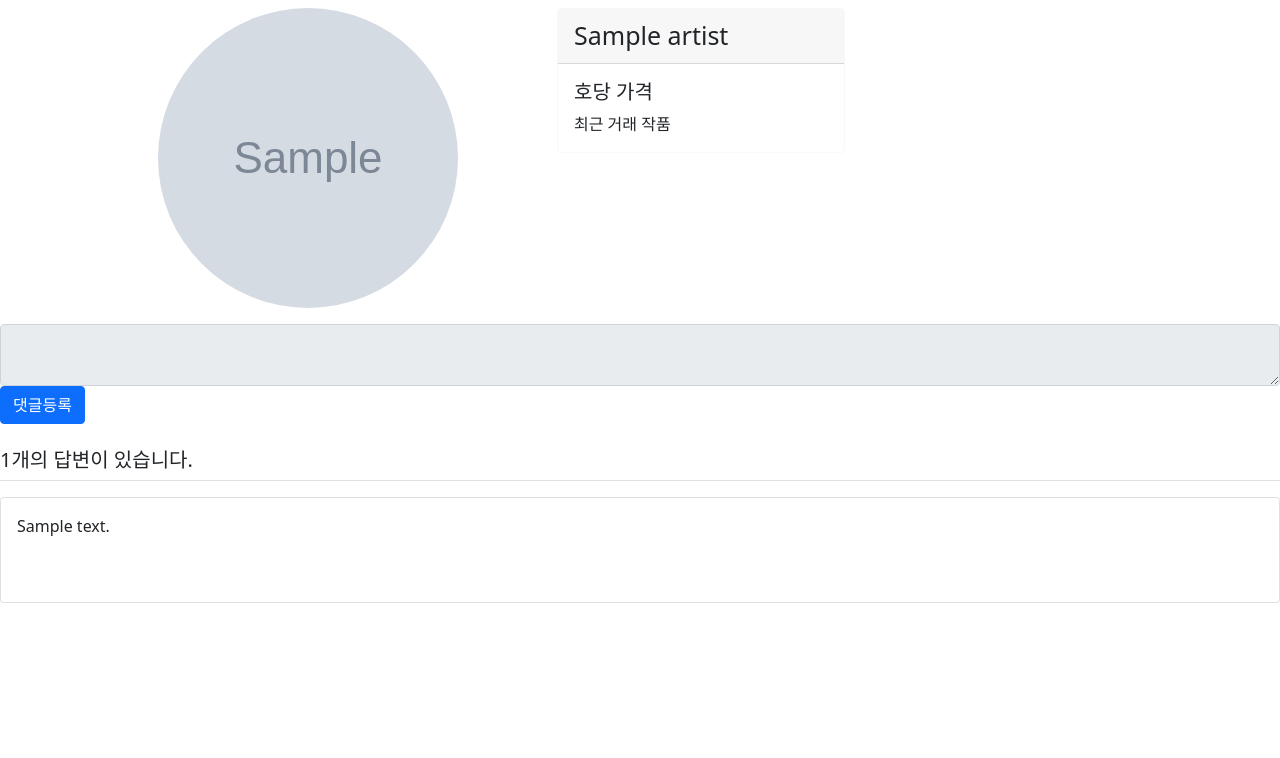
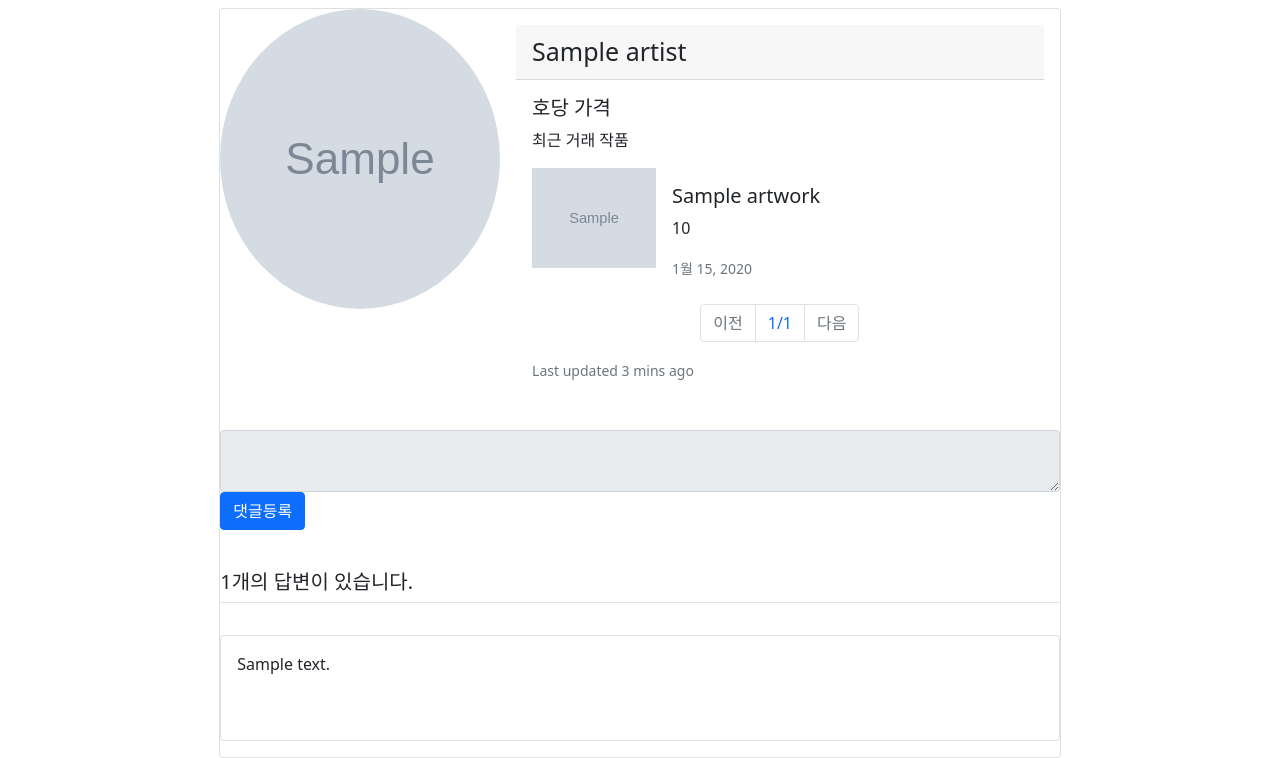
Before and after one commit to Jaekwand/recyKUle, a Django app: page /artist/1/ in a window 1280 px wide. Shown: the part 67-825 px from the top of the page. Before the commit the page ends 670 px from the top, so only its background shows below. Run offline with Django 3.2, Linux system fonts and the light colour scheme; tables that the repository leaves empty hold one stand-in row (values such as "Sample post"); grey boxes marked "Sample" are stand-in pictures.

Commit message:
작가 상세페이지 최근 거래 내역

```diff
--- a/price/views.py
+++ b/price/views.py
@@ -3,6 +3,8 @@ from django.http import JsonResponse
 from price.models import ArtWork, Artist
 from price.forms import ArtistCommentsForm
 from django.utils import timezone
+from django.core.paginator import Paginator
+
 
 
 import json
@@ -18,9 +20,20 @@ def price_main(request):
 
 
 def price_artist(request, artist_id):
+    artwork = get_object_or_404(ArtWork, pk=artist_id)
     artist = get_object_or_404(Artist, pk=artist_id)
+    page = int(request.GET.get('p', 1)) #없으면 1로 지정
+
+    #최근 거래 내역
+    recent_trades = ArtWork.objects.order_by('-artwork_trade_date')
+    paginator = Paginator(recent_trades, 3) #한 페이지 당 몇개 씩 보여줄 지 지정
+    artworks = paginator.get_page(page)
     context = {
-        "artist": artist
+        "post": artwork,
+        "artist": artist,
+        # "recent_price": recent_trades,
+        "recent_trades": artworks,
+
     }
 
     return render(request, "price/price-artist.html", context)
--- a/templates/board/board_list.html
+++ b/templates/board/board_list.html
@@ -25,9 +25,9 @@
         </div>
         {% endfor %}
         {% else %}
-    </div>
-    <h4>no posts.</h4>
-    {% endif %}
+        </div>
+        <h4>no posts.</h4>
+        {% endif %}
 
 
     <!-- 페이징처리 시작 -->
--- a/templates/price/price-artist.html
+++ b/templates/price/price-artist.html
@@ -1,23 +1,80 @@
 {% extends 'baseprice.html' %}
 {% block content %}
-<div class="container">
-    <div class="row">
-        <div class="col-md-5 d-flex justify-content-center">
+<div class="col d-flex justify-content-center">
+    <div class="card mb-10 d-flex justify-center" style="max-width: 1200px;">
+      <div class="row g-0">
+        <div class="col-md-4 d-flex justify-content-center">
             <img src="{{ artist.artist_image_url }}"
                  class="img-fluid  rounded-circle overflow-hidden "
                  style="width: 300px; height: 300px;">
         </div>
-        <div class="col-md-7">
-            <div class="card border-light mb-3" style="max-width: 18rem;">
+          <div class="col-md-8">
+              <div class="card-body">
                 <div class="card-header" style="font-size:25px">{{ artist.artist_name }}</div>
                   <div class="card-body">
                     <h5 class="card-title">호당 가격</h5>
                     <p class="card-text">최근 거래 작품</p>
+<!-- 최근거래 작품 부분 Start -->
+                      {% if recent_trades %}
+                      {% for post in recent_trades %}
+                        {% if post.artwork_image_url %}
+                      <div class="row g-0">
+                          <div class="col-md-3 d-flex justify-content-center">
+                              <img src= {{ post.artwork_image_url }} class="img-fluid" style=" max-height: 100px;" alt="...">
+                          </div>
+                        {% endif %}
+                          <div class="col-md-9 card-body">
+                            <h5 class="card-title">{{ post.artwork_title }}</h5>
+                            <p class="card-text">{{ post.artwork_price }}</p>
+                            <p class="card-text"><small class="text-muted">{{ post.artwork_trade_date }}</small></p>
+                          </div>
+                      <div>
+                      {% endfor %}
+                      {% else %}
+                        <h4>no info.</h4>
+                      {% endif %}
+        <!-- 페이징처리 시작 -->
+    <div class="row mt-2">
+        <div class="col-12">
+            <nav>
+                <ul class="pagination justify-content-center">
+                    {% if recent_trades.has_previous %}
+                    <li class="page-item">
+                        <a class="page-link" href="?p={{ recent_trades.previous_page_number }}">이전</a>
+                    </li>
+                    {% else %}
+                    <li class="page-item disabled">
+                        <a class="page-link" href="#">이전</a>
+                    </li>
+                    {% endif %}
+                    <li class="page-item">
+                        <a class="page-link" href="#">{{ recent_trades.number }}/{{ recent_trades.paginator.num_pages }}</a>
+                    </li>
+                    {% if recent_trades.has_next %}
+                    <li class="page-item">
+                        <a class="page-link" href="?p={{ recent_trades.next_page_number }}">다음</a>
+                    </li>
+                    {% else %}
+                    <li class="page-item disabled">
+                        <a class="page-link" href="#">다음</a>
+                    </li>
+                    {% endif %}
+                </ul>
+            </nav>
+        </div>
+    </div>
+
+        <!-- 페이징처리 끝 -->
+<!-- 최근 거래 작품 부분 END -->
+
+                      <p class="card-text"><small class="text-muted">Last updated 3 mins ago</small></p>
                   </div>
               </div>
           </div>
         </div>
     </div>
+</div>
+
 
  <form action="{% url 'price:artist_comments' artist.id %}" method="post" class="my-3">
     {% csrf_token %}
```
Also changed, not shown: templates/collection/collection-detail.html (+44 -9 lines), templates/price/chart.py (added, +20 -0 lines), templates/price/price1.py (added, +76 -0 lines). Lines whose indentation alone changed are shown as unchanged.
